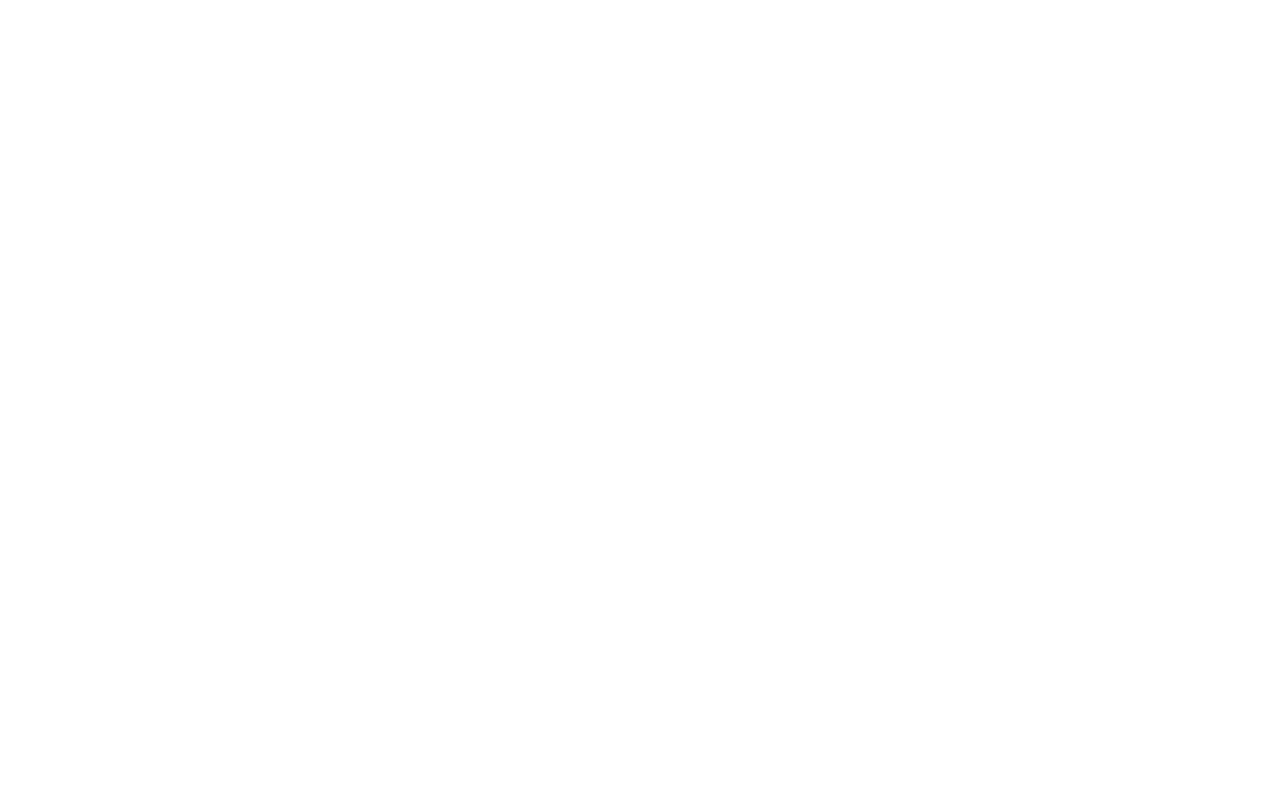
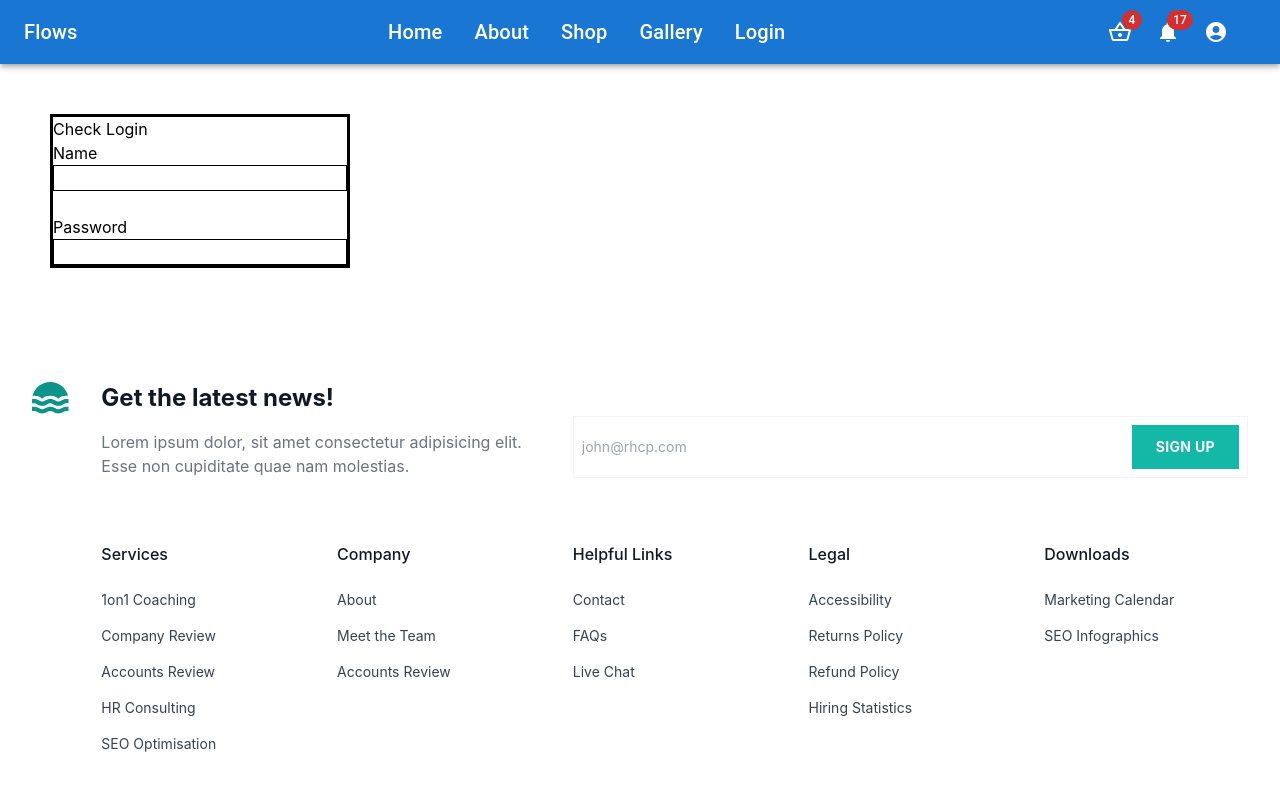
Before and after one commit to MinayeAliyeva/e-commerce-practise, a React (Create React App) app in the folder client/: page /login in a window 1280 px wide. Before the commit this address had no page. Shown: the top 800 px of the page. Built offline with nearby package versions, Linux system fonts and the light colour scheme.

Commit message:
login page added

```diff
--- a/client/src/components/header/MenuBar.jsx
+++ b/client/src/components/header/MenuBar.jsx
@@ -19,6 +19,10 @@ export const links = [
     name: "Gallery",
     to: "/gallery",
   },
+  {
+    name:'Login',
+    to:'/login'
+  }
 ];
 
 const MenuBar = () => {
--- /dev/null
+++ b/client/src/pages/login/index.jsx
@@ -0,0 +1,27 @@
+import React from "react";
+
+const Login = () => {
+  return (
+    <div>
+      <form
+        style={{
+          display: "flex",
+          flexDirection: "column",
+          border: "3px solid",
+          width: "300px",
+          margin: "50px",
+        }}
+      >
+        {" "}
+        <h1>Check Login</h1>
+        <label htmlFor="">Name</label>
+        <input type="text" style={{ border: "1px solid" }} />
+        <br />
+        <label>Password</label>
+        <input type="password" style={{ border: "1px solid" }} />
+      </form>
+    </div>
+  );
+};
+
+export default Login;
--- a/client/src/router/Router.jsx
+++ b/client/src/router/Router.jsx
@@ -7,6 +7,7 @@ import About from "../pages/about";
 import Shop from "../pages/shop";
 import Gallery from "../pages/gallery";
 import Detail from "../pages/detail";
+import Login from "../pages/login";
 
 export const routes = [
   {
@@ -33,6 +34,10 @@ export const routes = [
         path: "/products/:id",
         element: <Detail />,
       },
+      {
+        path: "/login",
+        element: <Login />,
+      },
     ],
   },
 ];
```
Also changed, not shown: 1 other file (tests, documents, lock files or other folders).
